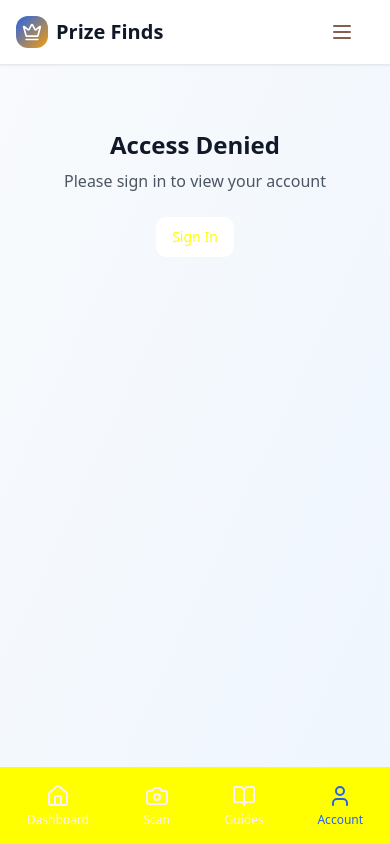
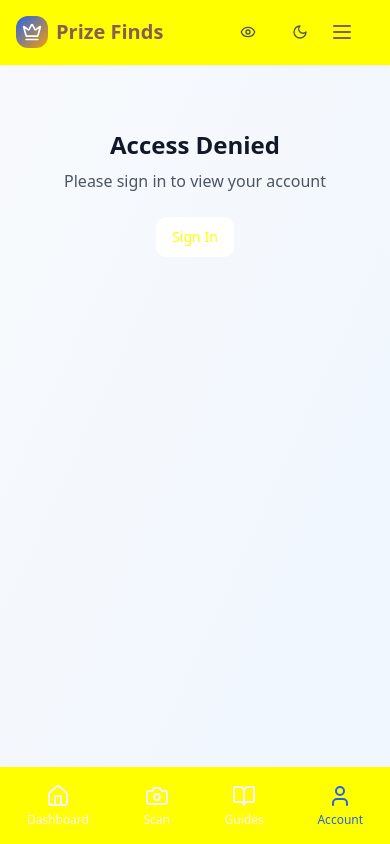
Before and after one commit to Chekk7/prize-finds-mobile-gem, a React (Vite) app: page /account in a window 390 px wide. Built offline with nearby package versions, Linux system fonts and the light colour scheme.

Commit message:
Fix: Add theme controls to header
Added the theme controls (dark mode and blue light filter toggles) to the header component.

```diff
--- a/src/components/Header.tsx
+++ b/src/components/Header.tsx
@@ -4,6 +4,7 @@ import { Link, useNavigate } from 'react-router-dom';
 import { Menu, X, Crown } from 'lucide-react';
 import { Button } from '@/components/ui/button';
 import { useAuth } from '@/context/AuthContext';
+import ThemeControls from '@/components/ThemeControls';
 
 const Header = () => {
   const [isMobileMenuOpen, setIsMobileMenuOpen] = useState(false);
@@ -23,7 +24,7 @@ const Header = () => {
   ];
 
   return (
-    <header className="bg-white shadow-sm border-b border-gray-200 sticky top-0 z-40">
+    <header className="bg-card shadow-sm border-b border-border sticky top-0 z-40 backdrop-blur-sm">
       <div className="max-w-7xl mx-auto px-4 sm:px-6 lg:px-8">
         <div className="flex justify-between items-center h-16">
           {/* Logo */}
@@ -31,7 +32,7 @@ const Header = () => {
             <div className="w-8 h-8 bg-gradient-to-br from-brand-blue-600 to-brand-gold-500 rounded-lg flex items-center justify-center">
               <Crown className="w-5 h-5 text-white" />
             </div>
-            <span className="text-xl font-bold text-gray-900">Prize Finds</span>
+            <span className="text-xl font-bold text-foreground">Prize Finds</span>
           </Link>
 
           {/* Desktop Navigation */}
@@ -40,15 +41,16 @@ const Header = () => {
               <Link
                 key={path}
                 to={path}
-                className="text-gray-600 hover:text-brand-blue-600 transition-colors"
+                className="text-muted-foreground hover:text-primary transition-colors"
               >
                 {label}
               </Link>
             ))}
           </nav>
 
-          {/* Desktop Auth Actions */}
+          {/* Desktop Actions - Theme Controls + Auth */}
           <div className="hidden md:flex items-center space-x-4">
+            <ThemeControls />
             {user ? (
               <div className="flex items-center space-x-4">
                 {user.isPremium && (
@@ -57,7 +59,7 @@ const Header = () => {
                     <span className="text-sm font-medium">Premium</span>
                   </div>
                 )}
-                <span className="text-sm text-gray-600">
+                <span className="text-sm text-muted-foreground">
                   Hi, {user.username || user.email}
                 </span>
                 <Button
@@ -85,23 +87,26 @@ const Header = () => {
           </div>
 
           {/* Mobile Menu Button */}
-          <button
-            className="md:hidden touch-target"
-            onClick={() => setIsMobileMenuOpen(!isMobileMenuOpen)}
-          >
-            {isMobileMenuOpen ? <X size={24} /> : <Menu size={24} />}
-          </button>
+          <div className="md:hidden flex items-center space-x-2">
+            <ThemeControls />
+            <button
+              className="touch-target"
+              onClick={() => setIsMobileMenuOpen(!isMobileMenuOpen)}
+            >
+              {isMobileMenuOpen ? <X size={24} /> : <Menu size={24} />}
+            </button>
+          </div>
         </div>
 
         {/* Mobile Menu */}
         {isMobileMenuOpen && (
-          <div className="md:hidden py-4 border-t border-gray-200">
+          <div className="md:hidden py-4 border-t border-border">
             <nav className="flex flex-col space-y-4">
               {navItems.map(({ path, label }) => (
                 <Link
                   key={path}
                   to={path}
-                  className="text-gray-600 hover:text-brand-blue-600 transition-colors py-2"
+                  className="text-muted-foreground hover:text-primary transition-colors py-2"
                   onClick={() => setIsMobileMenuOpen(false)}
                 >
                   {label}
@@ -109,11 +114,11 @@ const Header = () => {
               ))}
 
               {/* Mobile Auth Actions */}
-              <div className="pt-4 border-t border-gray-200">
+              <div className="pt-4 border-t border-border">
                 {user ? (
                   <div className="space-y-2">
                     <div className="flex items-center justify-between">
-                      <span className="text-sm text-gray-600">
+                      <span className="text-sm text-muted-foreground">
                         Hi, {user.username || user.email}
                       </span>
                       {user.isPremium && (
```
